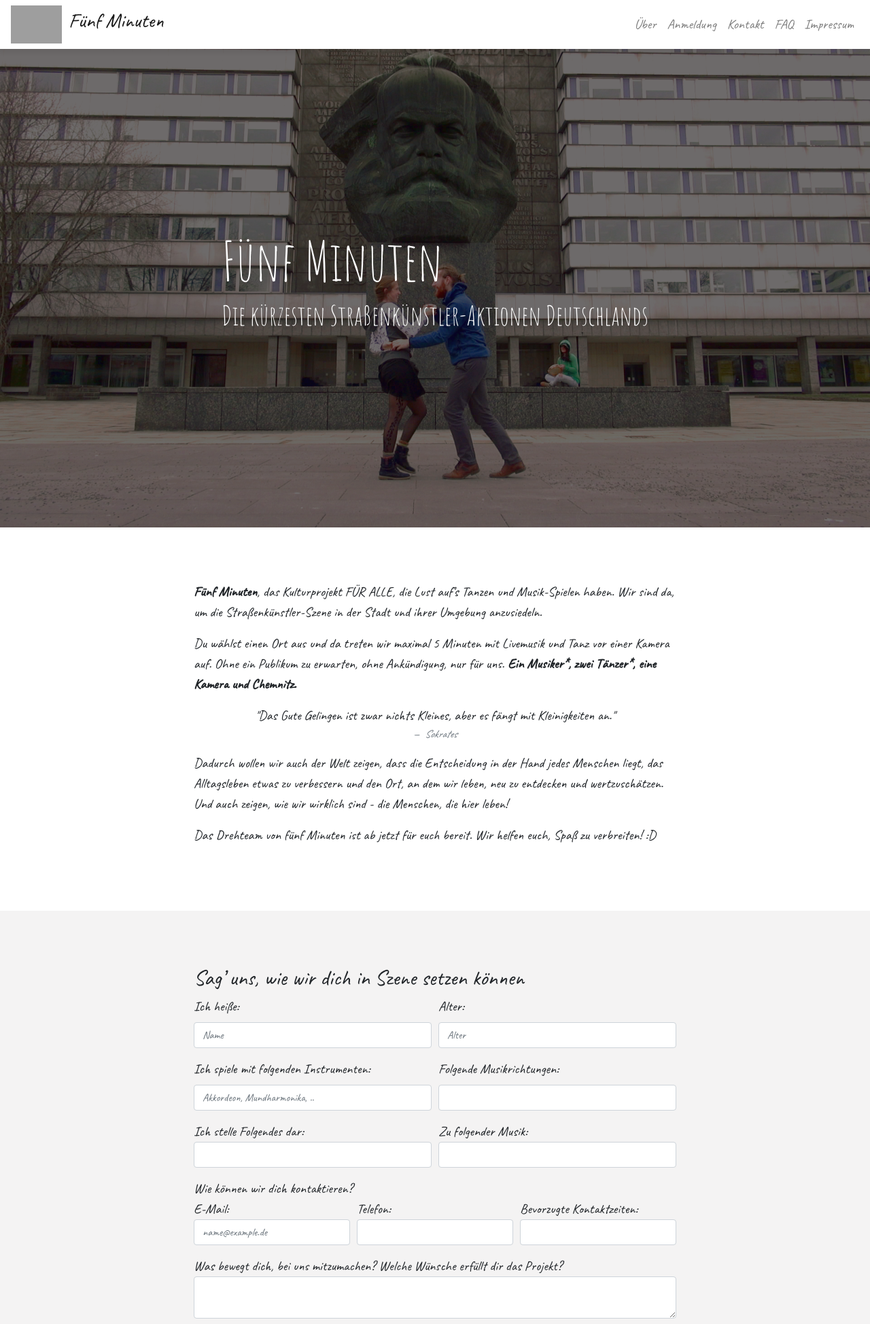
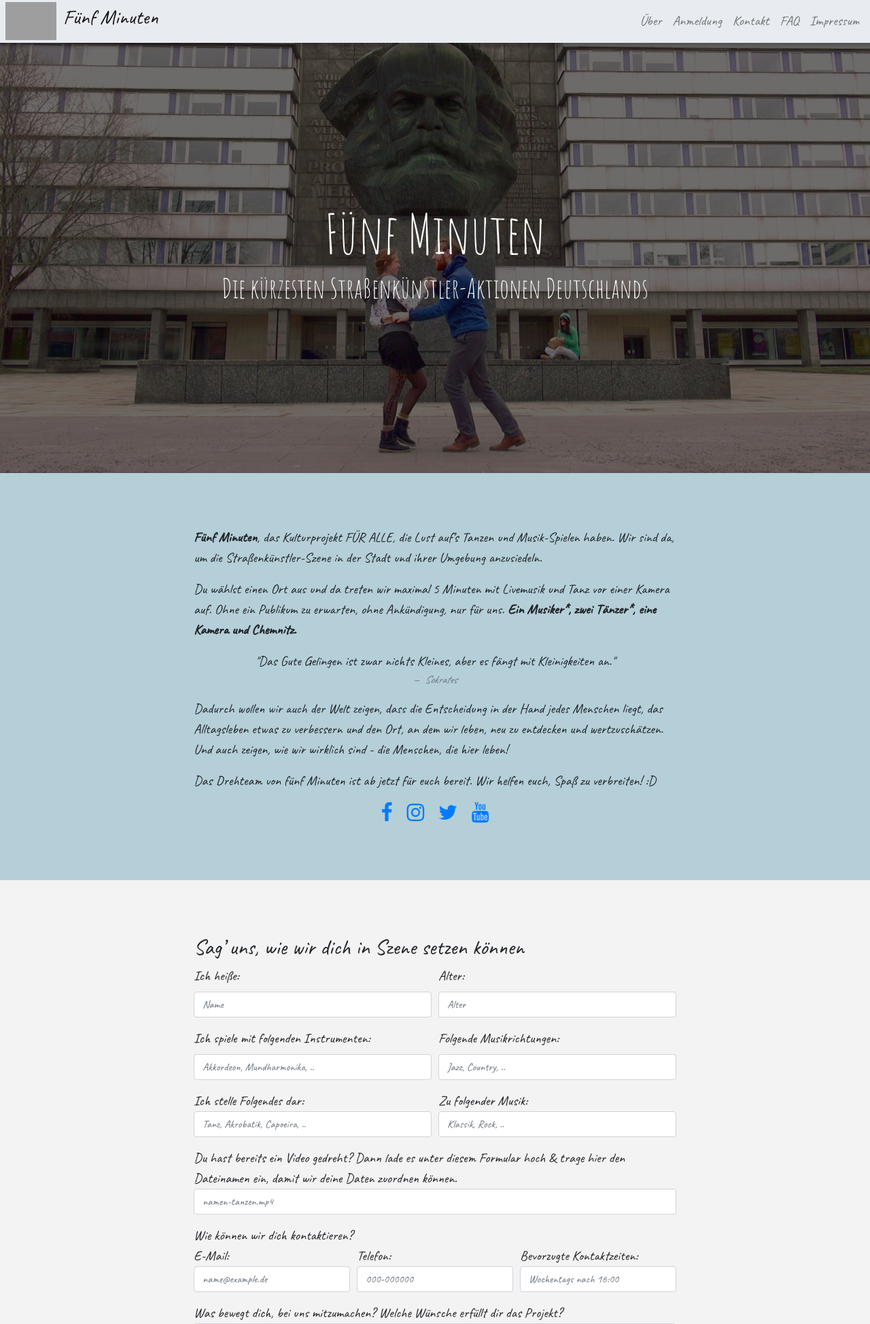
Before and after one commit to batabana/fuenfminuten, a PHP site: page / in a window 1280 px wide. Shown: the top 1948 px of the page at 68% size. Run offline with PHP 8.4, Linux system fonts and the light colour scheme; data that the repository does not hold is empty; a stand-in replaces the project's code that opens the database connection; some libraries are stand-ins or nearby versions; grey boxes are pictures that could not be loaded.

Commit message:
add videoupload as button and form field, parallax scrolling for hero

```diff
--- a/index.php
+++ b/index.php
@@ -4,7 +4,7 @@ if(!empty($_POST)) {
   try {
     $dbh = new PDO("mysql:host=$host;dbname=$dbname", $user, $pass);
     $dbh->setAttribute(PDO::ATTR_ERRMODE, PDO::ERRMODE_EXCEPTION);
-    $sth = $dbh->prepare("INSERT INTO Kontaktformular (name, `alter`, instrumente, musikrichtungen, disziplin, musikbegleitung, `e-mail`, telefon, kontaktzeiten, motivation, anmerkungen, woher, datenschutz) VALUES (:name, :alter, :instrumente, :musikrichtungen, :disziplin, :musikbegleitung, :email, :telefon, :kontaktzeiten, :motivation, :anmerkungen, :woher, :datenschutz)");
+    $sth = $dbh->prepare("INSERT INTO Kontaktformular (name, `alter`, instrumente, musikrichtungen, disziplin, musikbegleitung, dateiname, `e-mail`, telefon, kontaktzeiten, motivation, anmerkungen, woher, datenschutz) VALUES (:name, :alter, :instrumente, :musikrichtungen, :disziplin, :musikbegleitung, :dateiname, :email, :telefon, :kontaktzeiten, :motivation, :anmerkungen, :woher, :datenschutz)");
     $sth->bindParam(':name', $_POST['name']);
     $sth->bindParam(':alter', $_POST['alter']);
     $sth->bindParam(':instrumente', $_POST['instrumente']);
@@ -18,6 +18,7 @@ if(!empty($_POST)) {
     $sth->bindParam(':anmerkungen', $_POST['anmerkungen']);
     $sth->bindParam(':woher', $_POST['woher']);
     $sth->bindParam(':datenschutz', $_POST['datenschutz']);
+    $sth->bindParam(':dateiname', $_POST['dateiname']);
 
     if(!$sth->execute()) {
       $execErr = "Fehler beim Speichern der Daten";
@@ -51,12 +52,15 @@ if(!empty($_POST)) {
             integrity="sha384-GJzZqFGwb1QTTN6wy59ffF1BuGJpLSa9DkKMp0DgiMDm4iYMj70gZWKYbI706tWS"
             crossorigin="anonymous"
         />
-        <link rel="stylesheet" href="https://cdnjs.cloudflare.com/ajax/libs/font-awesome/4.7.0/css/font-awesome.min.css">
+        <link
+            rel="stylesheet"
+            href="https://cdnjs.cloudflare.com/ajax/libs/font-awesome/4.7.0/css/font-awesome.min.css"
+        />
         <link rel="stylesheet" type="text/css" media="screen" href="main.css" />
     </head>
     <body>
         <nav class="navbar fixed-top navbar-expand-lg navbar-light">
-        <a class="navbar-brand" href="/"
+            <a class="navbar-brand" href="/"
                 ><img src="assets/logo.png" alt="logo" class="logo" /><span class="logo-text">Fünf Minuten</span></a
             >
             <div class="navbar-header">
@@ -106,11 +110,11 @@ if(!empty($_POST)) {
             <div class="overlay"></div>
             <div class="hero-text">
                 <div>
-                    <h1>Fünf Minuten</h1>
-                    <h4>Die kürzesten Straßenkünstler-Aktionen Deutschlands</h4>
+                    <h1 class="hero-title">Fünf Minuten</h1>
+                    <h4 class="hero-subtitle">Die kürzesten Straßenkünstler-Aktionen Deutschlands</h4>
                 </div>
             </div>
-            <img src="assets/header1.png" class="img-fluid" id="hero" alt="header" />
+            <div id="hero"></div>
         </header>
         <main>
             <section id="ueber">
@@ -145,6 +149,24 @@ if(!empty($_POST)) {
                             Das Drehteam von fünf Minuten ist ab jetzt für euch bereit. Wir helfen euch, Spaß zu
                             verbreiten! :D
                         </p>
+                        <div class="social-icons">
+                            <a
+                                href="https://www.facebook.com/fuenfminuteneu"
+                                target="_blank"
+                                class="fa fa-facebook mr-3"
+                            ></a>
+                            <a
+                                href="https://www.instagram.com/fuenfminuteneu/"
+                                target="_blank"
+                                class="fa fa-instagram mr-3"
+                            ></a>
+                            <a href="https://twitter.com/fuenfminuteneu" target="_blank" class="fa fa-twitter mr-3"></a>
+                            <a
+                                href="https://www.youtube.com/channel/UC-PGCE6J0Uy8f97_ZcBWKRg"
+                                target="_blank"
+                                class="fa fa-youtube"
+                            ></a>
+                        </div>
                     </div>
                 </div>
             </section>
@@ -187,18 +209,42 @@ if(!empty($_POST)) {
                                 </div>
                                 <div class="col-sm form-group">
                                     <label>Folgende Musikrichtungen:</label>
-                                    <input name="musikrichtungen" class="form-control" type="text" />
+                                    <input
+                                        name="musikrichtungen"
+                                        class="form-control"
+                                        type="text"
+                                        placeholder="Jazz, Country, .."
+                                    />
                                 </div>
                             </div>
                             <div class="row form-row">
                                 <div class="col-sm form-group">
                                     <span>Ich stelle Folgendes dar:</span>
-                                    <input name="disziplin" class="form-control" type="text" />
+                                    <input
+                                        name="disziplin"
+                                        class="form-control"
+                                        type="text"
+                                        placeholder="Tanz, Akrobatik, Capoeira, .."
+                                    />
                                 </div>
                                 <div class="col-sm form-group">
                                     <span>Zu folgender Musik:</span>
-                                    <input name="musikbegleitung" class="form-control" type="text" />
+                                    <input
+                                        name="musikbegleitung"
+                                        class="form-control"
+                                        type="text"
+                                        placeholder="Klassik, Rock, .."
+                                    />
                                 </div>
+                            </div>
+                            <div class="form-group">
+                                <span>Du hast bereits ein Video gedreht? Dann lade es unter diesem Formular hoch & trage hier den Dateinamen ein, damit wir deine Daten zuordnen können.</span>
+                                <input
+                                    name="dateiname"
+                                    type="text"
+                                    class="form-control"
+                                    placeholder="namen-tanzen.mp4"
+                                />
                             </div>
                             <span>Wie können wir dich kontaktieren?</span>
                             <div class="row form-row">
@@ -209,15 +255,21 @@ if(!empty($_POST)) {
                                         class="form-control"
                                         type="email"
                                         placeholder="name@example.de"
+                                        required="required"
                                     />
                                 </div>
                                 <div class="col-sm form-group">
                                     <span>Telefon:</span>
-                                    <input name="telefon" class="form-control" type="text" />
+                                    <input name="telefon" class="form-control" type="text" placeholder="000-000000" />
                                 </div>
                                 <div class="col-sm form-group">
                                     <span>Bevorzugte Kontaktzeiten:</span>
-                                    <input name="kontaktzeiten" class="form-control" type="text" />
+                                    <input
+                                        name="kontaktzeiten"
+                                        class="form-control"
+                                        type="text"
+                                        placeholder="Wochentags nach 16:00"
+                                    />
                                 </div>
                             </div>
                             <div class="form-group">
@@ -251,8 +303,23 @@ if(!empty($_POST)) {
                                     <a href="/datenschutz.html" target="_blank">Datenschutzerklärung</a>.
                                 </label>
                             </div>
-                            <input type="submit" class="btn btn-primary" value="Absenden" class="submit" />
+                            <div class="button-center">
+                                <input type="submit" class="btn btn-primary" value="Daten senden" class="submit" />
+                            </div>
                         </form>
+                        <br />
+                        <p>
+                            Du hast bereits ein Video gedreht? Dann lade es hier hoch und wir sorgen dafür, dass es an
+                            öffentlichen Orten gezeigt wird :)
+                        </p>
+                        <div class="button-center">
+                            <a
+                                href="http://173.249.45.130/nextcloud/index.php/s/SBEToNjiDtZzi98"
+                                class="upload-button"
+                                target="_blank"
+                                ><button type="button" class="btn btn-primary">Video hochladen</button></a
+                            >
+                        </div>
                     </div>
                 </div>
             </section>
@@ -318,7 +385,11 @@ if(!empty($_POST)) {
                             class="fa fa-instagram mr-3"
                         ></a>
                         <a href="https://twitter.com/fuenfminuteneu" target="_blank" class="fa fa-twitter mr-3"></a>
-                        <a href="https://www.youtube.com/channel/UC-PGCE6J0Uy8f97_ZcBWKRg" target="_blank" class="fa fa-youtube"></a>
+                        <a
+                            href="https://www.youtube.com/channel/UC-PGCE6J0Uy8f97_ZcBWKRg"
+                            target="_blank"
+                            class="fa fa-youtube"
+                        ></a>
                     </div>
                     <div class="col-sm">
                         <p class="m-0 text-right text-white">&copy; Fünf Minuten 2019</p>
--- a/main.css
+++ b/main.css
@@ -2,11 +2,11 @@ body {
     font-family: "Caveat", cursive;
 }
 
-h1 {
+.hero-title {
     font-size: 80px;
 }
 
-h4 {
+.hero-subtitle {
     font-size: 40px;
 }
 
@@ -49,6 +49,15 @@ header {
     opacity: 0.6;
 }
 
+#hero {
+    background-attachment: fixed;
+    height: 80vh;
+    background-image: url(assets/header1.jpg);
+    background-size: cover;
+    background-position: center;
+    background-repeat: no-repeat;
+}
+
 .hero-text {
     position: absolute;
     width: 100%;
@@ -57,22 +66,28 @@ header {
     left: 0;
     display: flex;
     justify-content: center;
+    text-align: center;
     align-items: center;
     color: white;
 }
 
 .navbar {
     justify-content: space-between;
-    background-color: white;
-    box-shadow: 0 3px 6px 3px rgba(0, 0, 0, 0.06);
+    background-color: #e8ecf1;
+    box-shadow: 0 3px 5px 3px rgba(0, 0, 0, 0.2);
+    padding: 0.2rem 0.5rem !important;
 }
 
-#über {
-    background-color: #bfd8d5;
+#ueber {
+    background-color: #b5cfd8;
 }
 
 #anmeldung {
     background-color: #f4f3f3;
+}
+
+#kontakt {
+    background-color: white;
 }
 
 #faq {
@@ -91,8 +106,17 @@ header {
     font-family: "Amatic SC", cursive;
 }
 
+.social-icons,
+.button-center {
+    text-align: center;
+}
+
 .alert.hide {
     display: none;
+}
+
+.upload-button {
+    color: white;
 }
 
 .logo-chemnitz {
@@ -100,7 +124,7 @@ header {
 }
 
 .impressum {
-    background: #f4f3f3;
+    background: #b5cfd8;
 }
 
 .fa {
@@ -109,11 +133,20 @@ header {
 }
 
 @media only screen and (max-width: 768px) {
-    h1 {
+    .hero-title {
         font-size: 40px;
     }
 
-    h4 {
+    .hero-subtitle {
         font-size: 25px;
     }
+
+    #hero {
+        height: 60vh;
+        background-attachment: scroll;
+    }
+
+    .logo-text {
+        font-size: 20px;
+    }
 }
```
Also changed, not shown: impressum.html (+27 -27 lines), assets/header.jpg (deleted), assets/header1.jpg (added), assets/header1.png (deleted), assets/header2.png (deleted), 2 other files.
